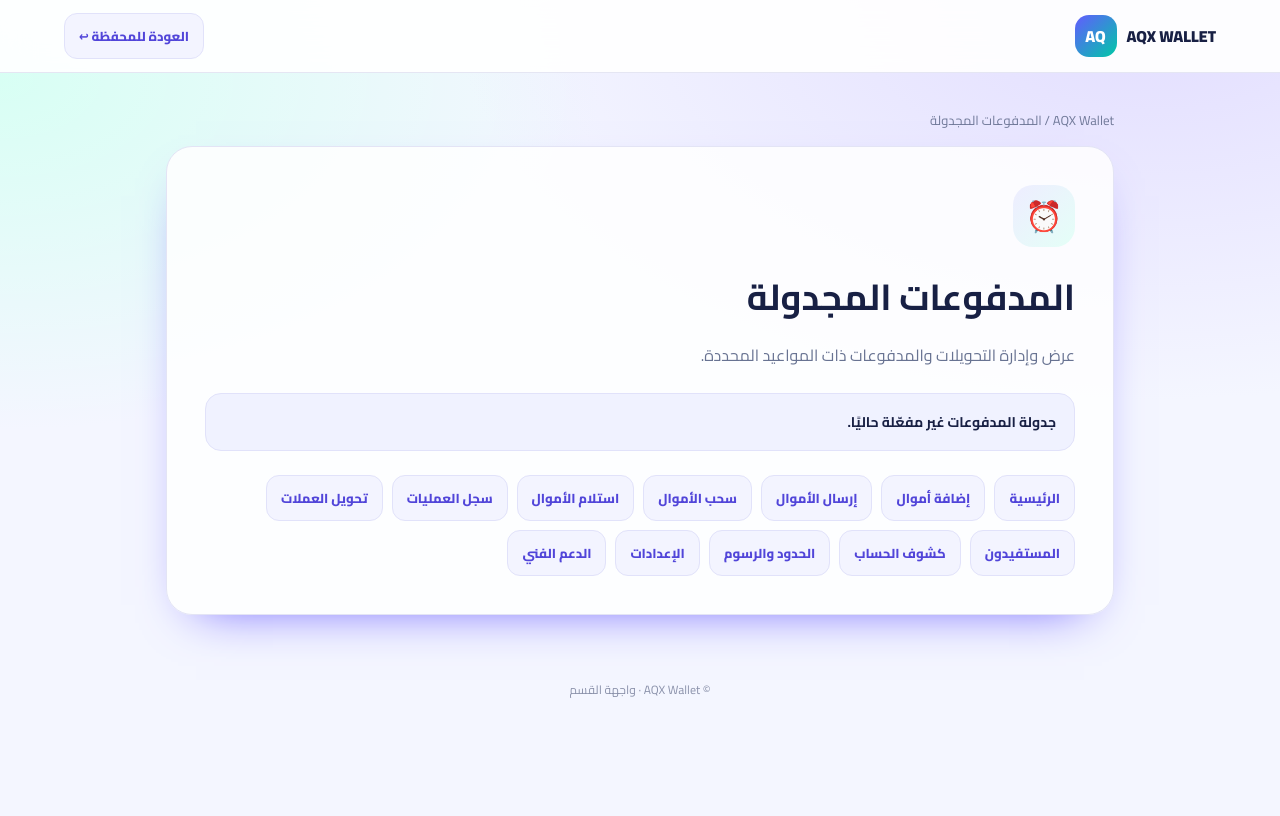
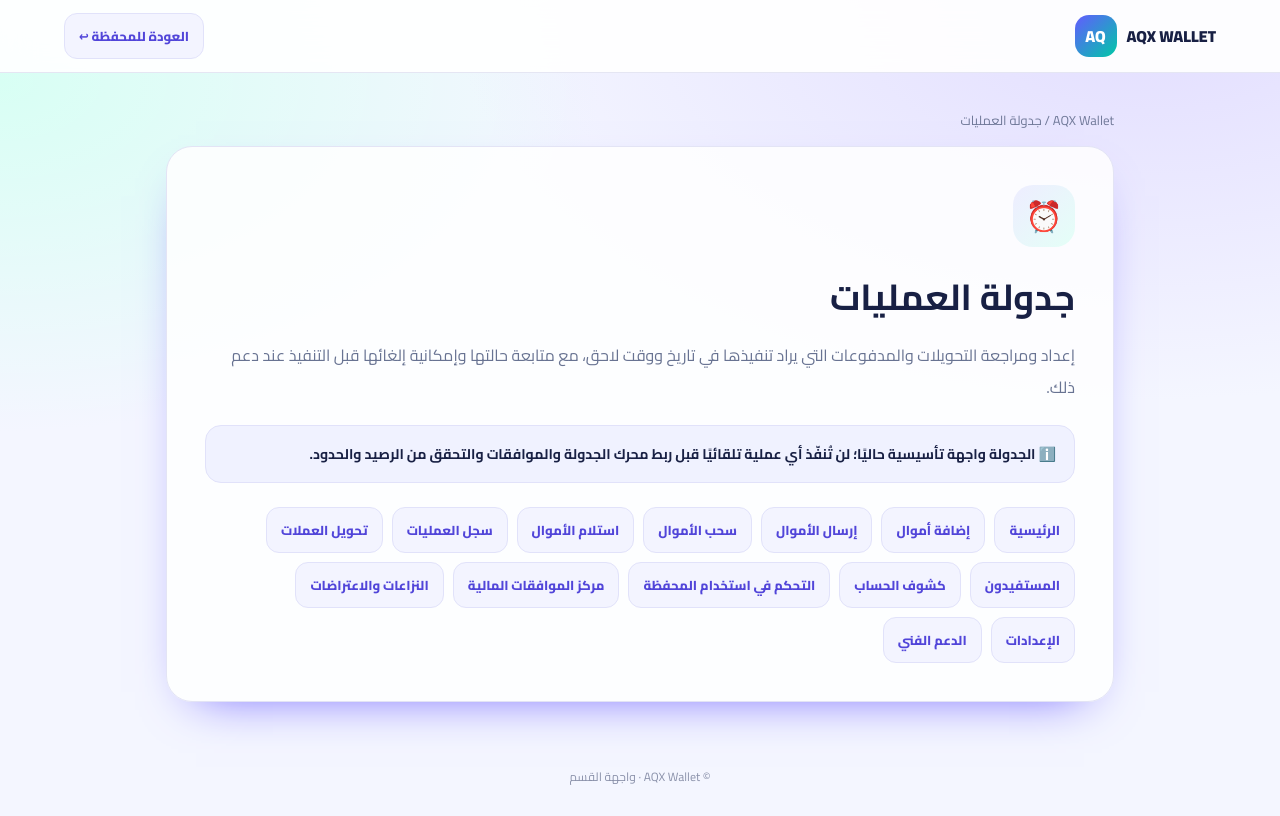
Before and after one commit to alqurmanix-oss/wallet, a plain HTML site: page scheduled.html in a window 1280 px wide. Drawn offline with Linux system fonts and the light colour scheme.

Commit message:
Refine scheduled operations page and cross-links

```diff
--- a/scheduled.html
+++ b/scheduled.html
@@ -3,7 +3,7 @@
 <head>
 <meta charset="utf-8"><meta name="viewport" content="width=device-width,initial-scale=1">
 <meta name="theme-color" content="#5B4BFF"><meta name="robots" content="noindex,nofollow,noarchive">
-<title>المدفوعات المجدولة | AQX Wallet</title>
+<title>جدولة العمليات | AQX Wallet</title>
 <link href="https://fonts.googleapis.com/css2?family=Cairo:wght@400;600;700;800;900&display=swap" rel="stylesheet">
 <style>
 *{box-sizing:border-box}body{margin:0;min-height:100vh;font-family:Cairo,Tahoma,sans-serif;color:#182044;background:radial-gradient(700px 400px at 90% 0,#e2ddff,transparent),radial-gradient(600px 350px at 0 10%,#d8fff4,transparent),#f4f6ff}
@@ -19,6 +19,6 @@ footer{text-align:center;color:#8a91aa;font-size:12px;padding:28px}
 </style></head>
 <body>
 <header><a class="brand" href="wallet.html"><span class="mark">AQ</span><span>AQX WALLET</span></a><a class="back" href="wallet.html">العودة للمحفظة ↩</a></header>
-<main><div class="crumb">AQX Wallet / المدفوعات المجدولة</div><section class="card"><div class="icon">⏰</div><h1>المدفوعات المجدولة</h1><p>عرض وإدارة التحويلات والمدفوعات ذات المواعيد المحددة.</p><div class="status">جدولة المدفوعات غير مفعّلة حاليًا.</div><nav class="links"><a href="wallet.html">الرئيسية</a><a href="add-funds.html">إضافة أموال</a><a href="send.html">إرسال الأموال</a><a href="withdraw.html">سحب الأموال</a><a href="receive.html">استلام الأموال</a><a href="transactions.html">سجل العمليات</a><a href="exchange.html">تحويل العملات</a><a href="beneficiaries.html">المستفيدون</a><a href="statements.html">كشوف الحساب</a><a href="limits.html">الحدود والرسوم</a><a href="settings.html">الإعدادات</a><a href="support.html">الدعم الفني</a></nav></section></main>
+<main><div class="crumb">AQX Wallet / جدولة العمليات</div><section class="card"><div class="icon">⏰</div><h1>جدولة العمليات</h1><p>إعداد ومراجعة التحويلات والمدفوعات التي يراد تنفيذها في تاريخ ووقت لاحق، مع متابعة حالتها وإمكانية إلغائها قبل التنفيذ عند دعم ذلك.</p><div class="status">ℹ️ الجدولة واجهة تأسيسية حاليًا؛ لن تُنفّذ أي عملية تلقائيًا قبل ربط محرك الجدولة والموافقات والتحقق من الرصيد والحدود.</div><nav class="links"><a href="wallet.html">الرئيسية</a><a href="add-funds.html">إضافة أموال</a><a href="send.html">إرسال الأموال</a><a href="withdraw.html">سحب الأموال</a><a href="receive.html">استلام الأموال</a><a href="transactions.html">سجل العمليات</a><a href="exchange.html">تحويل العملات</a><a href="beneficiaries.html">المستفيدون</a><a href="statements.html">كشوف الحساب</a><a href="limits.html">التحكم في استخدام المحفظة</a><a href="approvals.html">مركز الموافقات المالية</a><a href="disputes.html">النزاعات والاعتراضات</a><a href="settings.html">الإعدادات</a><a href="support.html">الدعم الفني</a></nav></section></main>
 <footer>© AQX Wallet · واجهة القسم</footer>
 </body></html>
```
